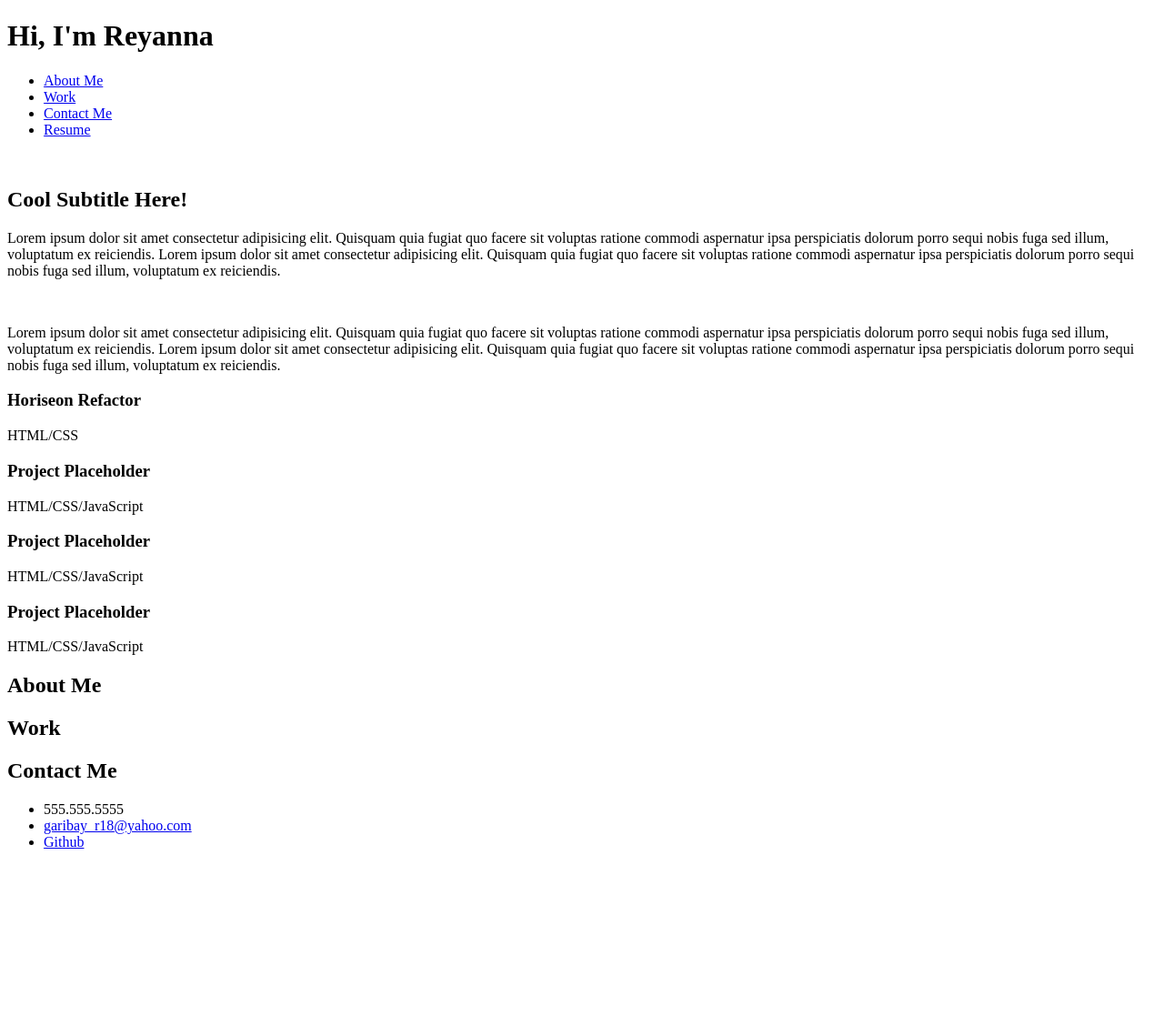
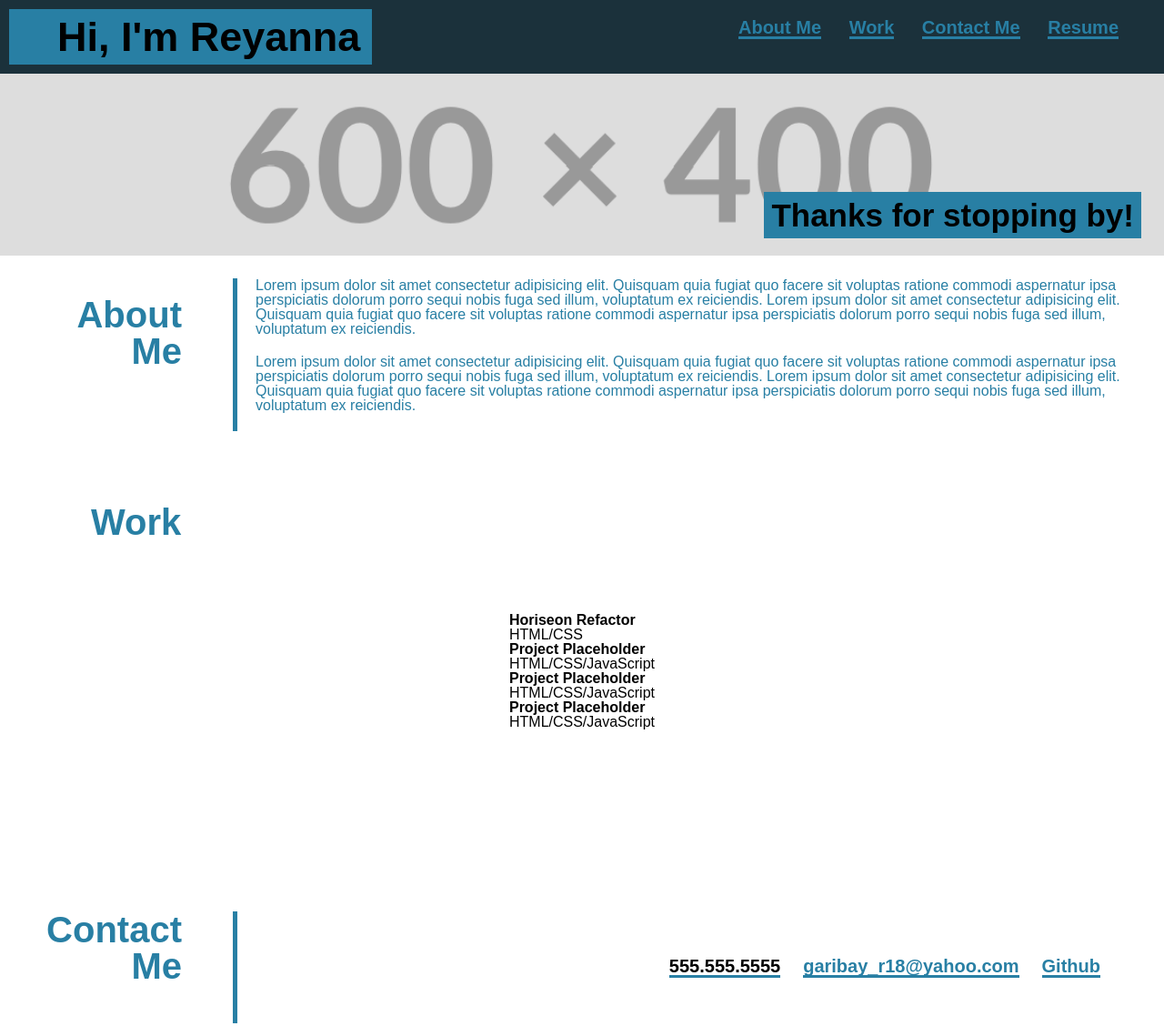
Before and after one commit to ReyG18/My-Portfolio, a plain HTML site: page index.html in a window 1280 px wide. Shown: the whole page at 91% size. Before the commit the page ends 951 px from the top, so only its background shows below. Drawn offline with Linux system fonts and the light colour scheme.

Commit message:
added css, placeholder image, incomplete

```diff
--- a/assets/css/style.css
+++ b/assets/css/style.css
@@ -0,0 +1,164 @@
+* {
+  box-sizing: border-box;
+  padding: 0;
+  margin: 0;
+}
+
+.container {
+  width: auto;
+  height: 1000px;
+  background-color: #ffffff;
+}
+
+body {
+  background-color: #ffffff;
+  font-family: Arial, Helvetica, sans-serif;
+}
+
+header {
+  padding: 10px;
+  font-family: Arial, Helvetica, sans-serif;
+  background-color: #1b313b;
+  color: #000;
+}
+
+header h1 {
+  display: inline-block;
+  font-size: 45px;
+  background-color: #287fa4;
+  border-style: solid;
+  border-color: #287fa4;
+  padding: 5px 10px 5px 50px;
+}
+
+header nav, ul {
+  padding-top: 5px;
+  margin-right: 20px;
+  float: right;
+  font-family: Arial, Helvetica, sans-serif;
+  font-size: 20px;
+  font-weight: bold;
+  list-style-type: none
+}
+
+header nav ul li {
+  display: inline-block;
+  margin-left: 25px;
+  border-bottom: solid;
+  border-width: 3px;
+  border-color: #287fa4;
+}
+
+a {
+  color: #287fa4;
+  text-decoration: none;
+}
+
+.hero {
+  height: 200px;
+  width: 100%;
+  margin-bottom: 25px;
+  background-image: url('../images/hero-placeholder.png');
+  background-size: cover;
+  background-position: center;
+}
+
+.text-overlay {
+  display: block;
+  margin: 130px 25px 5px;
+  padding: 5px;
+  float: inline-end;
+  font-family: Arial, Helvetica, sans-serif;
+  font-size: 35px;
+  font-weight: bold;
+  color: #000;
+  border: solid;
+  border-color: #287fa4;
+  background-color: #287fa4;
+}
+
+.work-boxes {
+  display: grid;
+
+}
+.aside {
+  display: block;
+  align-content: right;
+}
+
+.about-me-aside h2 {
+  display: inline-block;
+  font-size: 40px;
+  color: #287fa4;
+  text-align: right;
+  width: 200px;
+  padding: 20px 0 0 80px;
+  position: absolute;
+  word-break: break-word;
+  overflow-wrap: break-word;
+}
+
+.about-me-aside p {
+  display: flex;
+  margin: 0 0 0 20%;
+  font-family: Arial, Helvetica, sans-serif;
+  border-left: solid;
+  border-color: #287fa4;
+  padding: 20px;
+  padding-top: 0px;
+  flex-wrap: wrap;
+  border-width: thick;
+  font-size: 16px;
+  color: #287fa4;
+}
+
+.work-aside h2 {
+  display: flex;
+  font-size: 40px;
+  color: #287fa4;
+  text-align: right;
+  width: 200px;
+  padding: 80px 0 80px 100px;
+  position: relative;
+  word-break: break-word;
+  overflow-wrap: break-word;
+  flex-wrap: wrap;
+}
+
+#contact-me h3 {
+  display: flex;
+  font-size: 40px;
+  color: #287fa4;
+  text-align: right;
+  width: 250px;
+  padding: 200px 50px 0 20px;
+  position: absolute;
+  word-break: break-word;
+  overflow-wrap: break-word;
+  flex-wrap: wrap;
+}
+
+#contact-me section ul {
+  padding: 50px 50px 50px 450px;
+  margin: 200px 20px 0 50px;
+  display: flex;
+  font-family: Arial, Helvetica, sans-serif;
+  font-size: 20px;
+  font-weight: bold;
+  list-style-type: none;
+  border-left: solid;
+  border-color: #287fa4;
+  border-width: thick;
+}
+
+#contact-me section ul li {
+  margin-left: 25px;
+  border-bottom: solid;
+  border-width: 3px;
+  border-color: #287fa4;
+}
+
+.work-boxes {
+  display: grid;
+  justify-content: space-around;
+}
--- a/index.html
+++ b/index.html
@@ -4,7 +4,8 @@
     <meta charset="UTF-8" />
     <meta name="viewport" content="width=device-width, initial-scale=1.0" />
     <title>Welcome To My Portfolio</title>
-<!-- <link rel="stylesheet" href="./assets/css/reset.css" /> -->
+    <link rel="stylesheet" href="./assets/css/reset.css" />
+    <link rel="stylesheet" href="./assets/css/style.css" />
   </head>
 
   <body>
@@ -29,18 +30,21 @@
       </nav>
     </header>
 
-    <img class="hero"/>
-      <h2>Cool Subtitle Here!</h2>
+    <section class="hero">
+      <h2 class="text-overlay">Thanks for stopping by!</h2>
+    </section>
 
-    <main>
-      <section class = "about-me-paragraph">
+    <main class = "container">
+      <aside>
+        <section class="about-me-aside">
+          <section id="about-me">
+            <h2>About Me</h2>
             <p>
               Lorem ipsum dolor sit amet consectetur adipisicing elit. Quisquam quia fugiat quo facere sit voluptas ratione
               commodi aspernatur ipsa perspiciatis dolorum porro sequi nobis fuga sed illum, voluptatum ex reiciendis.
               Lorem ipsum dolor sit amet consectetur adipisicing elit. Quisquam quia fugiat quo facere sit voluptas ratione
               commodi aspernatur ipsa perspiciatis dolorum porro sequi nobis fuga sed illum, voluptatum ex reiciendis.
             </p>
-        <br>
             <p>
               Lorem ipsum dolor sit amet consectetur adipisicing elit. Quisquam quia fugiat quo facere sit voluptas ratione
               commodi aspernatur ipsa perspiciatis dolorum porro sequi nobis fuga sed illum, voluptatum ex reiciendis.
@@ -48,7 +52,14 @@
               commodi aspernatur ipsa perspiciatis dolorum porro sequi nobis fuga sed illum, voluptatum ex reiciendis.
             </p>
           </section>
+        </section>
 
+        <section class="work-aside">
+          <h2 id="work">Work</h2>
+        </section>
+      </aside>
+
+      <section class="work-boxes">
         <section class = "Horiseon">
           <h3>Horiseon Refactor</h3>
             <p>HTML/CSS</p>
@@ -68,20 +79,11 @@
           <h3>Project Placeholder</h3>
             <p>HTML/CSS/JavaScript</p>
         </section>
-    </main>
-
-    <aside>
-      <section>
-        <h2>About Me</h2>
       </section>
 
+      <footer id="contact-me">
+        <h3>Contact Me</h3>
         <section>
-        <h2>Work</h2>
-      </section>
-
-      <section>
-        <h2>Contact Me</h2>
-            <nav>
           <ul>
             <li>
               555.555.5555
@@ -93,8 +95,8 @@
               <a href="#github">Github</a>
             </li>
           </ul>
-            </nav>
         </section>
-      </aside>
+      </footer>
+    </main>
   </body>
 </html>
```
Also changed, not shown: assets/images/hero-placeholder.png (added), assets/images/image-1.png (deleted), 1 other file. Lines whose indentation alone changed are shown as unchanged.
